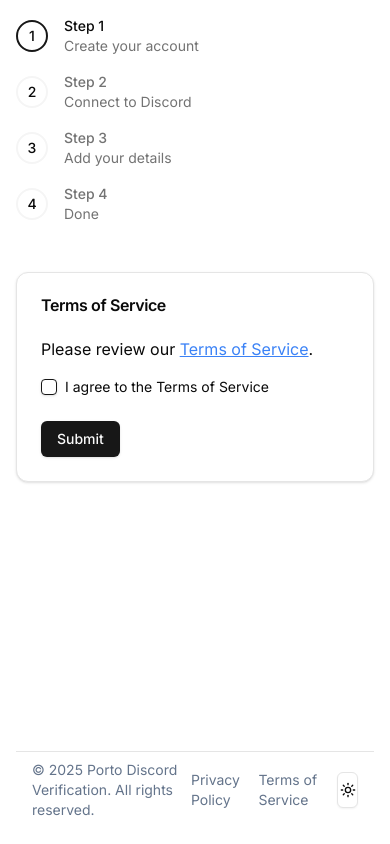
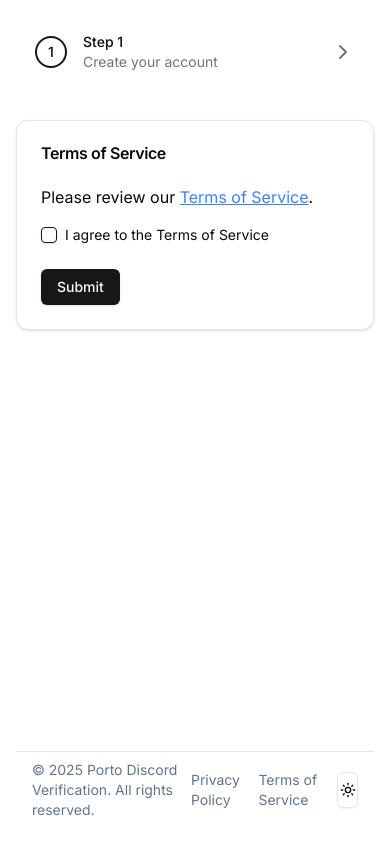
Before and after one commit to egermano/porto-discord-verification, a Next.js app in the folder apps/ui/: page /agreement in a window 390 px wide. Built offline with nearby package versions, Linux system fonts and the light colour scheme.

Commit message:
chore: update stepper on mobile preview with popover

```diff
--- a/apps/ui/src/components/ui/stepper.tsx
+++ b/apps/ui/src/components/ui/stepper.tsx
@@ -1,6 +1,7 @@
 "use client";
 
 import { cn } from "@/lib/utils";
+import { Popover, PopoverContent, PopoverTrigger } from "@radix-ui/react-popover";
 import { Check, ChevronRight } from "lucide-react";
 import * as React from "react";
 
@@ -20,7 +21,10 @@ const Step: React.FC<StepProps> = ({
   isActive,
 }) => {
   return (
-    <div className="flex items-center">
+    <div className={cn(
+      "flex items-center",
+      !isActive && "hidden md:flex"
+    )}>
       <div className="relative flex items-center justify-center">
         <div
           className={cn(
@@ -28,8 +32,8 @@ const Step: React.FC<StepProps> = ({
             isCompleted
               ? "border-primary bg-primary text-primary-foreground"
               : isActive
-              ? "border-primary"
-              : "border-muted"
+                ? "border-primary"
+                : "border-muted"
           )}
         >
           {isCompleted ? (
@@ -65,9 +69,14 @@ interface StepperProps {
 }
 
 export function Stepper({ steps, currentStep, onStepChange }: StepperProps) {
+
+  const nextSteps = steps
+    .map((s, i) => ({ ...s, index: i }))
+    .filter(step => step.index > currentStep);
+
   return (
-    <div className="w-full max-w-4xl mx-auto">
-      <div className="flex flex-col md:flex-row justify-between items-start md:items-center gap-4 mb-8">
+    <div className="w-full max-w-4xl mx-auto mt-4 md:mt-0">
+      <div className="max-w-xs m-auto md:max-w-full flex flex-row justify-between items-center md:items-center gap-4 mb-8">
         {steps.map((step, index) => (
           <React.Fragment key={step.title}>
             <Step
@@ -78,7 +87,30 @@ export function Stepper({ steps, currentStep, onStepChange }: StepperProps) {
               isActive={index === currentStep}
             />
             {index < steps.length - 1 && (
-              <ChevronRight className="hidden md:block text-muted-foreground" />
+              <Popover>
+                <PopoverTrigger asChild>
+                  <ChevronRight className={cn(
+                    index === currentStep ?
+                      "block text-muted-foreground"
+                      : "hidden md:block text-muted-foreground"
+                  )} />
+                </PopoverTrigger>
+                <PopoverContent asChild align="end">
+                  <div className="md:hidden flex flex-col px-4 py-3 gap-2 bg-white text-primary-foreground p-2 mt-4 w-[300px] rounded-lg outline-none">
+                    <span className="font-bold">Next Steps:</span>
+                    <ul className="text-sm flex flex-col gap-1">
+                      {nextSteps.map(ns => (
+                        <li key={ns.title} className="flex items-center gap-1">
+                          <span className="flex items-center justify-center rounded-full leading-none border border-muted-foreground w-5 h-5 text-xs">
+                            {ns.index + 1}
+                          </span>
+                          {ns.description}
+                        </li>
+                      ))}
+                    </ul>
+                  </div>
+                </PopoverContent>
+              </Popover>
             )}
           </React.Fragment>
         ))}
```
